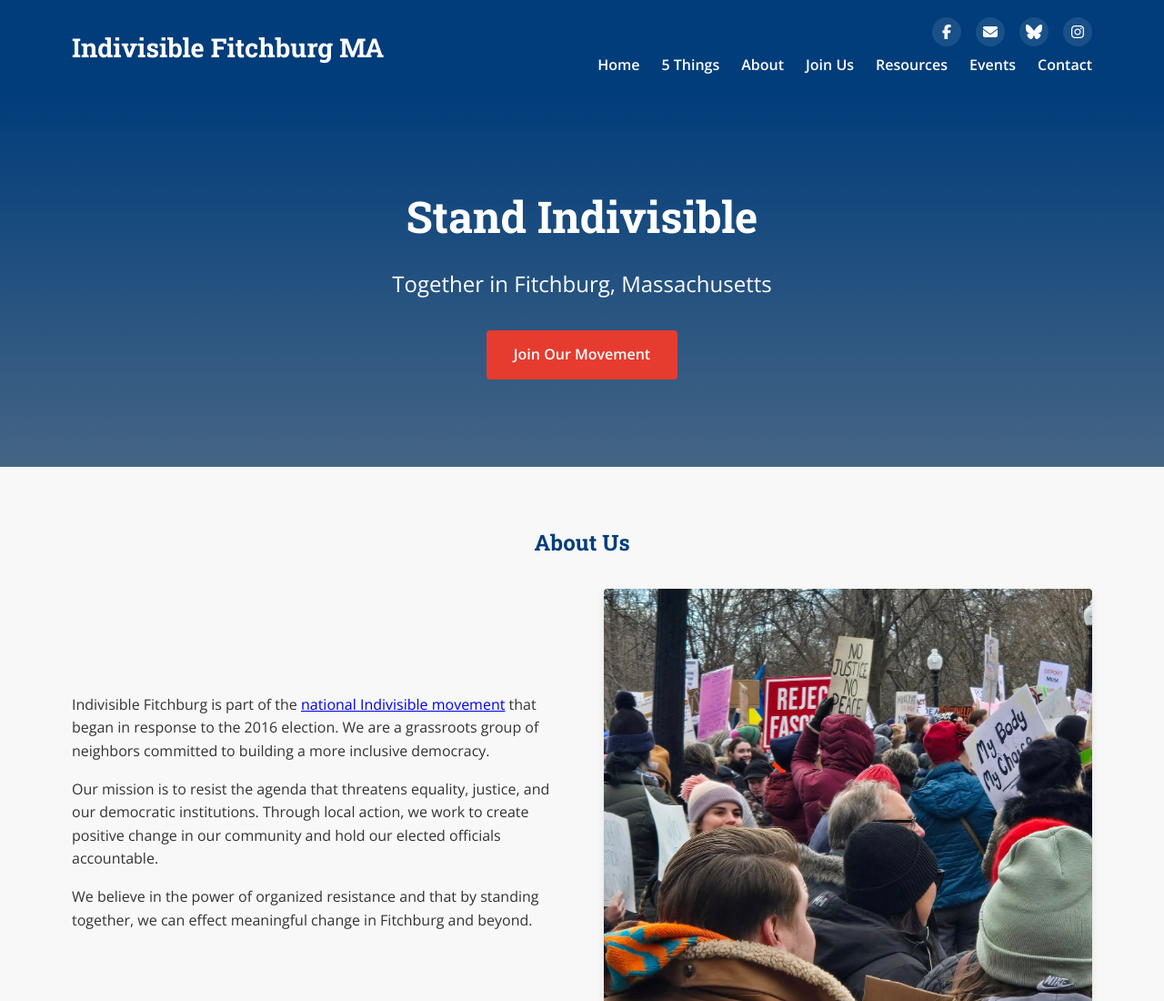
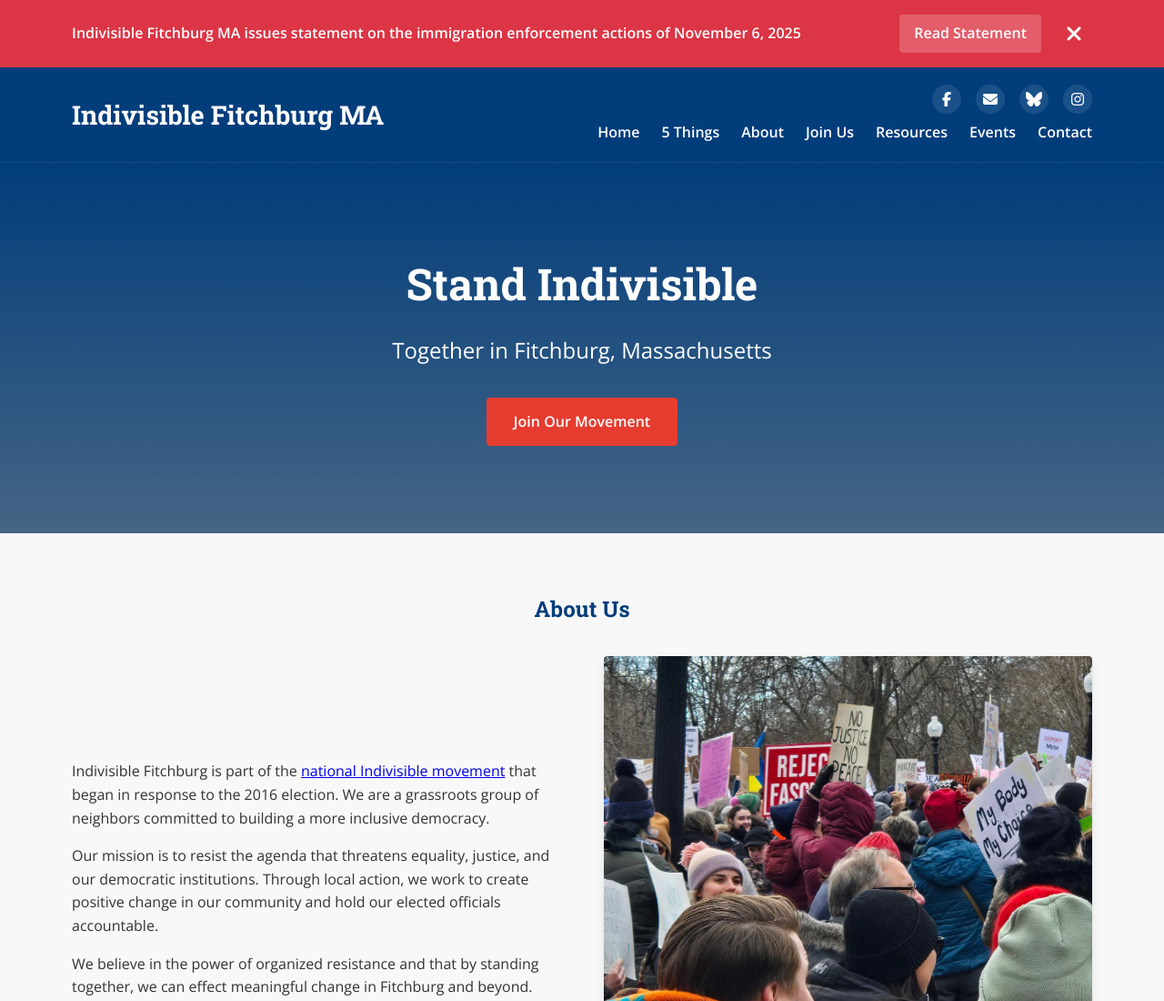
Before and after one commit to corkupine/indivisiblefitchburgma.org, a website: page index.html in a window 1280 px wide. Shown: the top 1100 px of the page at 91% size. Drawn offline with nearby package versions, Linux system fonts and the light colour scheme.

Commit message:
immigration notification banner

```diff
--- a/index.html
+++ b/index.html
@@ -9,6 +9,18 @@
     <link href="https://fonts.googleapis.com/css2?family=Open+Sans:wght@400;600;700&family=Roboto+Slab:wght@400;700&display=swap" rel="stylesheet">
 </head>
 <body>
+    <div id="notification-banner" class="notification-banner">
+        <div class="container">
+            <div class="notification-content">
+                <p>Indivisible Fitchburg MA issues statement on the immigration enforcement actions of November 6, 2025</p>
+                <a href="https://drive.google.com/file/d/1ZvctmKOeGrhob26qRtbX8kwaAhFAVBUo/view?usp=sharing" target="_blank" rel="noopener noreferrer">Read Statement</a>
+            </div>
+            <button id="close-banner" class="close-banner" aria-label="Close notification">
+                <i class="fas fa-times"></i>
+            </button>
+        </div>
+    </div>
+
     <div data-include="components/header.html"></div>
 
     <section class="hero">
--- a/scripts.js
+++ b/scripts.js
@@ -1,4 +1,13 @@
 document.addEventListener('DOMContentLoaded', () => {
+    // Notification banner close functionality
+    const notificationBanner = document.getElementById('notification-banner');
+    const closeBannerBtn = document.getElementById('close-banner');
+
+    // Close banner when X is clicked (will reappear on page refresh)
+    closeBannerBtn?.addEventListener('click', () => {
+        notificationBanner?.classList.add('hidden');
+    });
+
     // Load header and footer components if they exist
     const includeComponents = () => {
         document.querySelectorAll('[data-include]').forEach(element => {
--- a/styles.css
+++ b/styles.css
@@ -80,6 +80,73 @@
     justify-content: center;
     color: #888;
     font-size: 1.2rem;
+}
+
+/* Notification Banner */
+.notification-banner {
+    background-color: #dc3545;
+    color: var(--light-text);
+    padding: 1rem 0;
+    position: relative;
+    z-index: 101;
+}
+
+.notification-banner .container {
+    display: flex;
+    justify-content: space-between;
+    align-items: center;
+    gap: 1rem;
+}
+
+.notification-content {
+    display: flex;
+    align-items: center;
+    gap: 1.5rem;
+    flex: 1;
+}
+
+.notification-content p {
+    margin: 0;
+    font-weight: 600;
+    flex: 1;
+}
+
+.notification-content a {
+    color: var(--light-text);
+    background-color: rgba(255, 255, 255, 0.2);
+    padding: 0.5rem 1rem;
+    border-radius: 4px;
+    text-decoration: none;
+    font-weight: 600;
+    white-space: nowrap;
+    transition: background-color 0.3s ease;
+}
+
+.notification-content a:hover {
+    background-color: rgba(255, 255, 255, 0.3);
+}
+
+.close-banner {
+    background: none;
+    border: none;
+    color: var(--light-text);
+    font-size: 1.5rem;
+    cursor: pointer;
+    padding: 0.5rem;
+    display: flex;
+    align-items: center;
+    justify-content: center;
+    transition: opacity 0.3s ease;
+    min-width: 40px;
+    height: 40px;
+}
+
+.close-banner:hover {
+    opacity: 0.7;
+}
+
+.notification-banner.hidden {
+    display: none;
 }
 
 .about-image img {
@@ -637,6 +704,16 @@
 }
 
 @media (max-width: 768px) {
+    .notification-content {
+        flex-direction: column;
+        gap: 0.75rem;
+        text-align: center;
+    }
+
+    .notification-content a {
+        align-self: center;
+    }
+
     header .container {
         flex-direction: column;
     }
```
